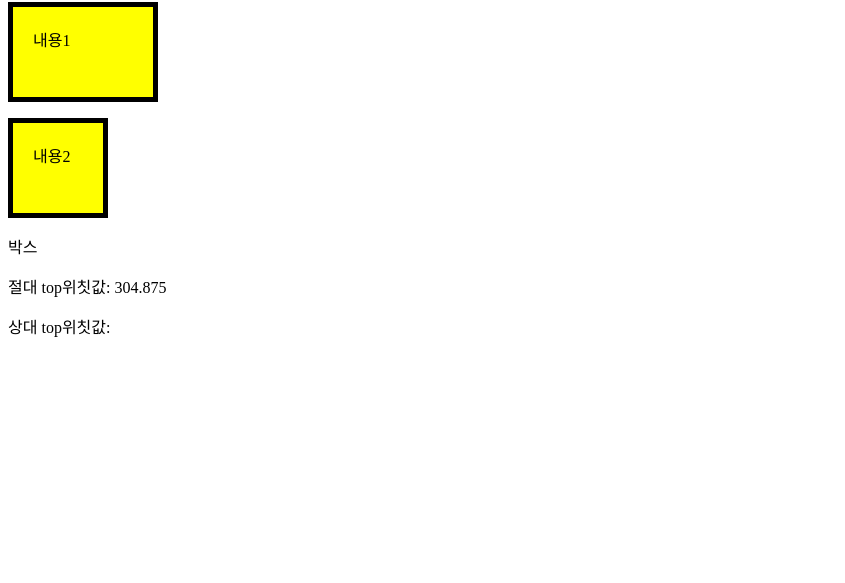
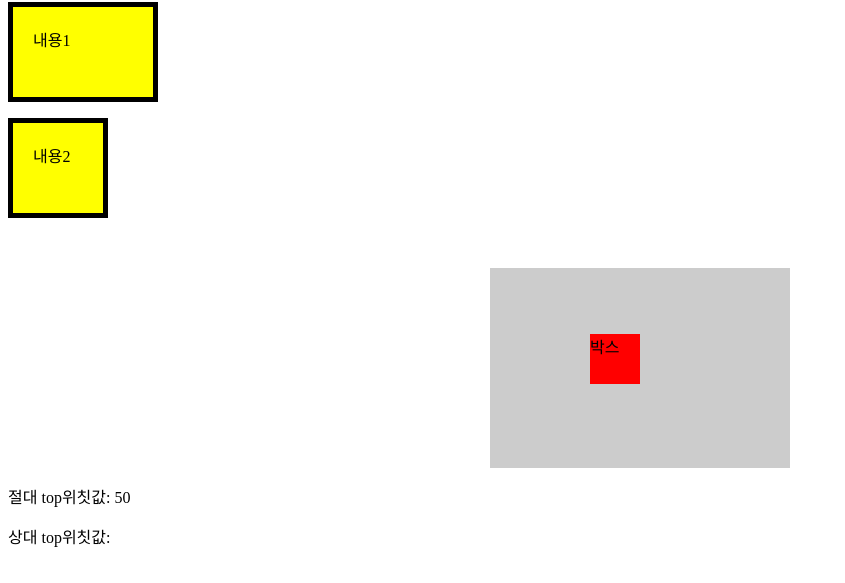
Before and after one commit to uirong/acmy, a plain HTML site: page Publishing/html/Domcontroll3.html in a window 1280 px wide. Shown: the part 87-670 px from the top of the page, without its empty margins (0-845 px from the left). Drawn offline with nearby package versions, Linux system fonts and the light colour scheme.

Commit message:
요소의 위치조작 html style 추가

```diff
--- a/Publishing/html/Domcontroll3.html
+++ b/Publishing/html/Domcontroll3.html
@@ -15,6 +15,19 @@
             border: 5px solid #000;
             background-color: #ff0;
         }
+        #box_wrap{
+            width:300px;
+            height:200px;
+            margin:50px auto 0;
+            position: relative;
+            background-color:#ccc;
+   }
+   .box{
+      width:50px;height:50px;
+      position:absolute;
+      left:100px;top:50px;
+      background-color:#f00;
+   }
     </style>
 </head>
 <body>
```
